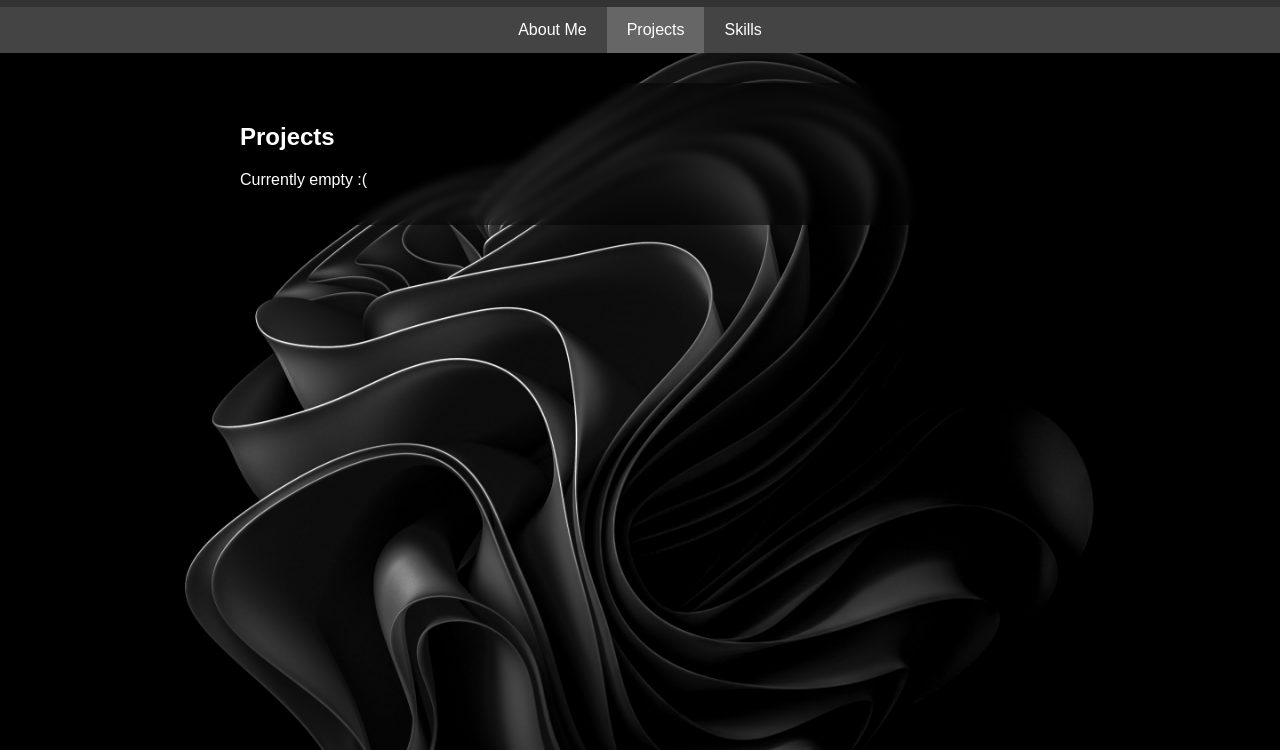
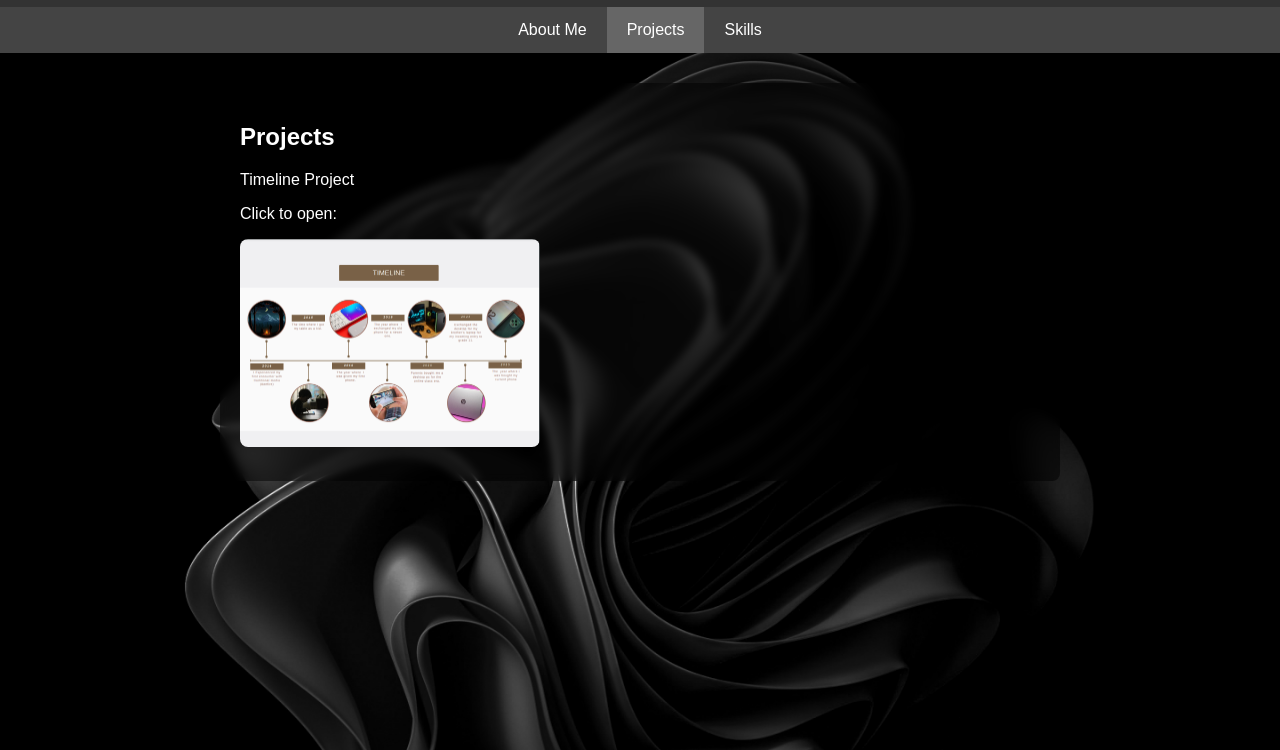
Before and after one commit to miiewoo/potpot, a plain HTML site: page launcher/portfolio.html in a window 1280 px wide. Both pictures are taken after a click on the button "Projects". Shown: the part 50-800 px from the top of the page. Drawn offline with Linux system fonts and the light colour scheme.

Commit message:
Update portfolio.html

```diff
--- a/launcher/portfolio.html
+++ b/launcher/portfolio.html
@@ -79,9 +79,9 @@
   </header>
 
   <nav>
-    <button class="tab-button active" onclick="showTab('about')">About Me</button>
-    <button class="tab-button" onclick="showTab('projects')">Projects</button>
-    <button class="tab-button" onclick="showTab('skills')">Skills</button>
+    <button class="tab-button active" onclick="showTab('about', this)">About Me</button>
+    <button class="tab-button" onclick="showTab('projects', this)">Projects</button>
+    <button class="tab-button" onclick="showTab('skills', this)">Skills</button>
   </nav>
 
   <div id="about" class="tab-content active">
@@ -122,10 +122,14 @@
     </div>
   </div>
 
-
   <div id="projects" class="tab-content">
     <h2>Projects</h2>
-    <p>Currently empty :(</p>
+    <p>Timeline Project</p>
+
+    <p>Click to open:</p>
+    <a href="timlin.pdf" target="_blank">
+      <img src="../pics/timlin.png" alt="PDF Preview" style="width: 300px; border-radius: 8px;">
+    </a>
   </div>
 
   <div id="skills" class="tab-content">
@@ -138,7 +142,7 @@
   </div>
 
   <script>
-    function showTab(tabId) {
+    function showTab(tabId, element) {
       document.querySelectorAll('.tab-content').forEach(tab => {
         tab.classList.remove('active');
       });
@@ -148,8 +152,7 @@
       });
 
       document.getElementById(tabId).classList.add('active');
-
-      event.target.classList.add('active');
+      element.classList.add('active');
     }
   </script>
 
```
